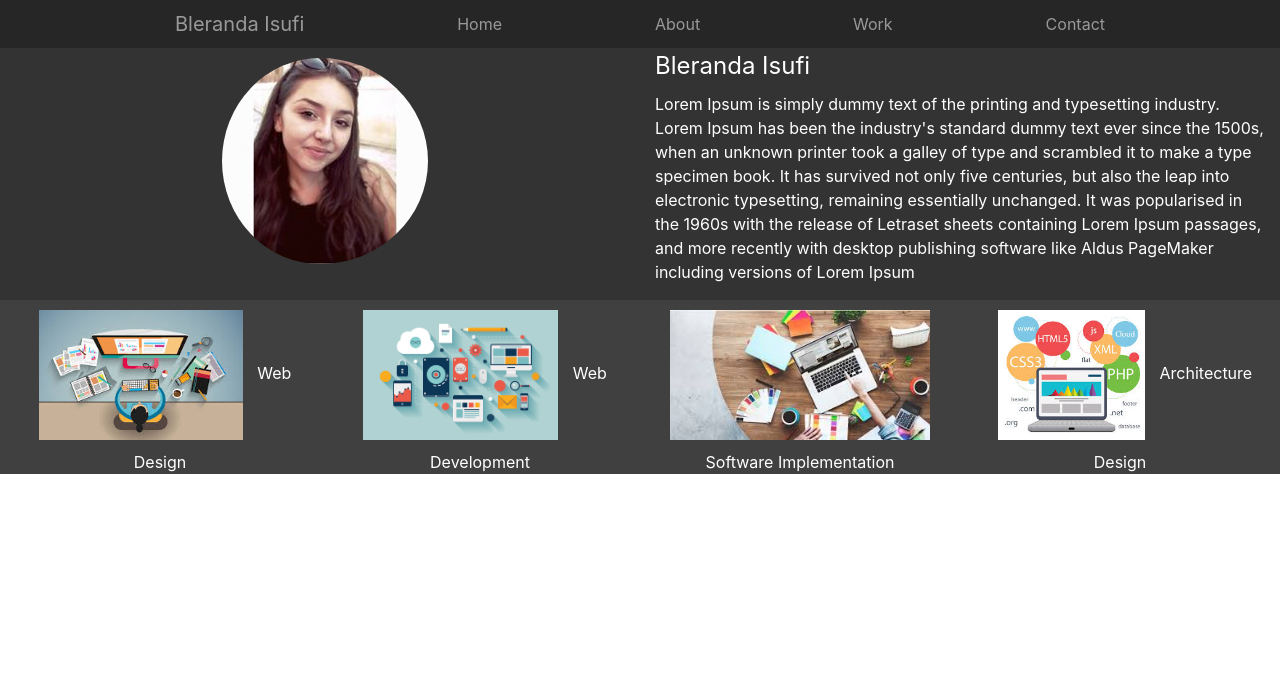
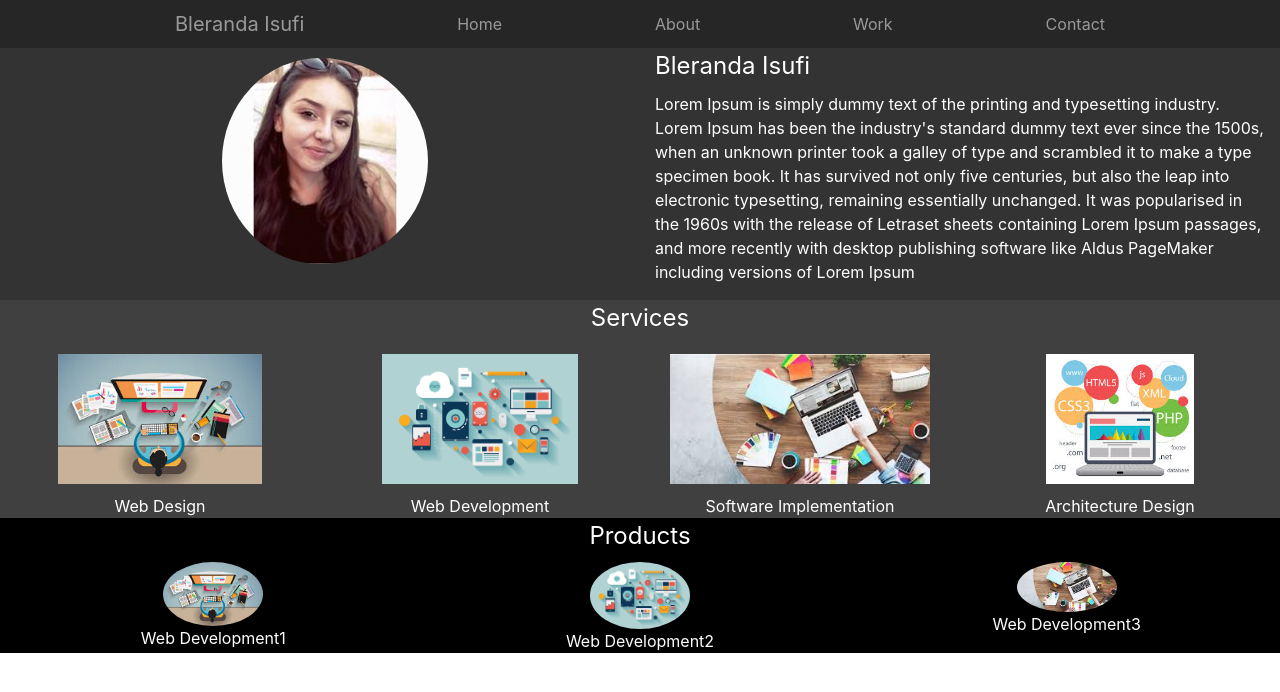
Before and after one commit to blerandaisufi/agonc-techstitution, a plain HTML site: page index.html in a window 1280 px wide. Drawn offline with nearby package versions, Linux system fonts and the light colour scheme.

Commit message:
add projects

```diff
--- a/index.html
+++ b/index.html
@@ -38,23 +38,40 @@
 			</div>
 		  </div>
 		  <div class="row second-panel">
+		      <legend>Services</legend>
 		      <div class="col-md-3">
-			  <img class="service-photo" src="./img/1.jpg">
+			  <img class="service-photo" src="./img/1.jpg"><br>
 			  <span>Web Design</span>
 			  </div>
 			  <div class="col-md-3">
-			  <img class="service-photo" src="./img/2.jpg">
+			  <img class="service-photo" src="./img/2.jpg"><br>
 			  <span>Web Development</span>
 			  </div>
 			  <div class="col-md-3">
-			  <img class="service-photo" src="./img/3.jpg">
+			  <img class="service-photo" src="./img/3.jpg"><br>
 			  <span>Software Implementation</span>
 			  </div>
 			  <div class="col-md-3">
-			  <img class="service-photo" src="./img/4.jpg">
+			  <img class="service-photo" src="./img/4.jpg"><br>
 			  <span>Architecture Design</span>
 			  </div>
 		  </div>
+
+		 <div class="row" style="text-align:center; background-color:black; color:white">
+		 <legend>Products</legend>
+		 <div class="col-md-4">
+		 <img  style="width:100px; border-radius:50%" src="./img/1.jpg"><br>
+		 <span>Web Development1</span>
+		 </div>
+		 <div class="col-md-4">
+		 <img  style="width:100px; border-radius:50%" src="./img/2.jpg"><br>
+		 <span>Web Development2</span>
+		 </div>
+		 <div class="col-md-4">
+		 <img style="width:100px; border-radius:50%" src="./img/3.jpg"><br>
+		 <span>Web Development3</span>
+		 </div>
+
 	</div>
 
    </body>
```
